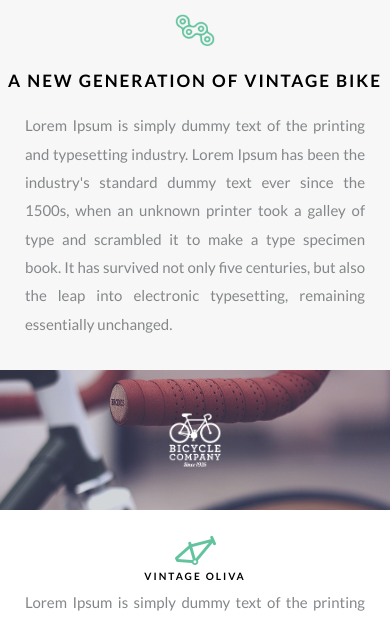
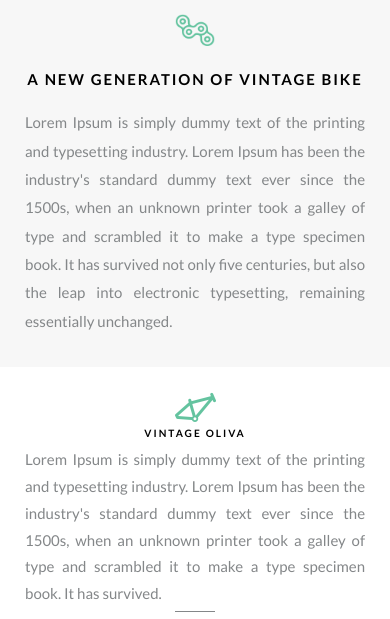
Before and after one commit to pashkapage/4, a plain HTML site: page index.html in a window 390 px wide. Shown: the part 209-828 px from the top of the page. Drawn offline with Linux system fonts and the light colour scheme.

Commit message:
еще немного правок

```diff
--- a/style.scss
+++ b/style.scss
@@ -540,14 +540,17 @@ body {
     }
     .work {
         grid-template-columns: 1fr 1fr;
+        &__elem{
+            height: auto;
+        }
+
         .work__elem--1{
             grid-column: 1/3;
             grid-row: unset;
-            transition: 1s;
         }
         .work__elem--2{
             grid-column: 1/3;
-            grid-row: unset;
+            grid-row: 1/2;
         }
         .work__elem--3{
             grid-column: 1/3;
@@ -630,6 +633,12 @@ body {
     .contact{
         grid-template-columns:50px 1fr 1fr 1fr 1fr 50px;
     }
+    .about-us__item--h1 {
+        font-size: 15px;
+        margin-left: 25px;
+        margin-right: 25px;
+        text-align: center;
+    }
 }
 
 @media(max-width: 475px){
```
Also changed, not shown: style.css, 1 other file.
